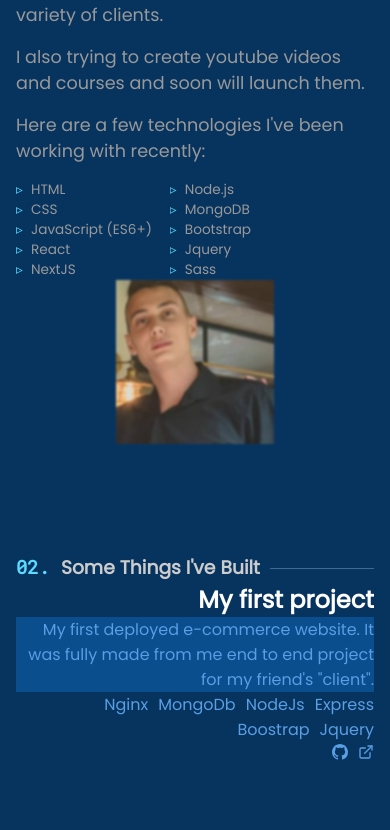
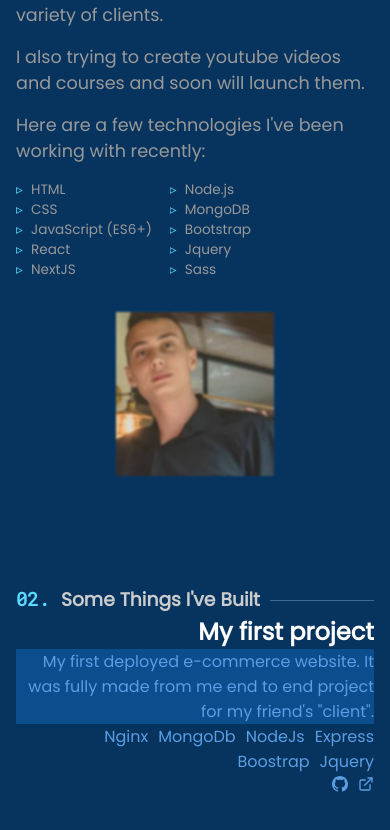
Before and after one commit to StroverIT/portfolio, a React (Create React App) app: page / in a window 390 px wide. Shown: the part 1215-2045 px from the top of the page. Built offline with nearby package versions, Linux system fonts and the light colour scheme.

Commit message:
Adding margin to the about image

```diff
--- a/src/components/about/About.jsx
+++ b/src/components/about/About.jsx
@@ -26,7 +26,7 @@ export default function About() {
         </p>
       </section>
       <section className="col-md-1"></section>
-      <section className="about-image col-md-4 col-12 d-flex justify-content-center order-2 order-md-1">
+      <section className="about-image col-md-4 col-12 d-flex justify-content-center order-2 order-md-1 mt-2 mt-md-0">
       <img src={Me} alt="Me myself and I" />
     </section>
 
```
